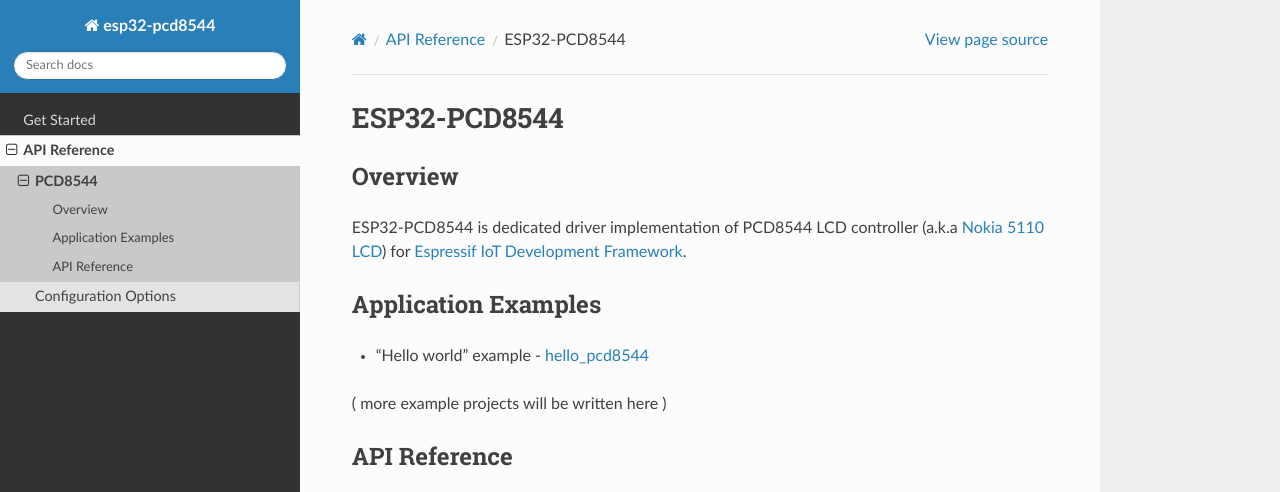
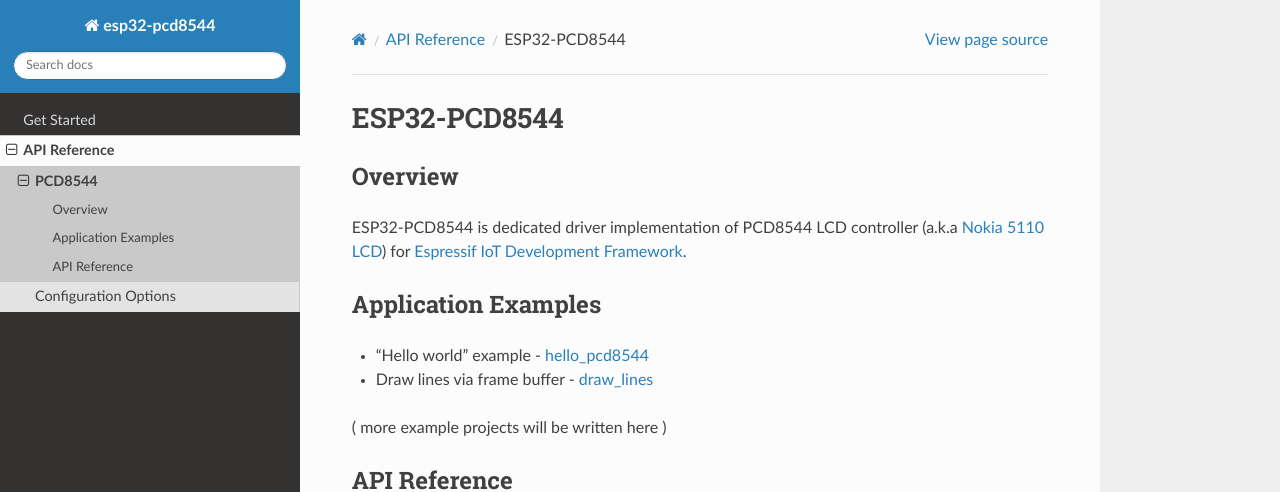
Before and after one commit to yanbe/esp32-pcd8544, a Sphinx documentation site: the page built from docs/api-reference/pcd8544/index.rst, in a window 1280 px wide and 933 px high, cut to the strip 0-492 px from the top of the window. Built offline with Sphinx 7.4.7 and the Read the Docs theme 2.0.0, drawn with Linux system fonts in a browser that asks for light colours.

Commit message:
added example codes for pcd8544_draw_line() and mentioned internal "frame buffer" in README

```diff
--- a/docs/api-reference/pcd8544/index.rst
+++ b/docs/api-reference/pcd8544/index.rst
@@ -10,6 +10,7 @@ Application Examples
 --------------------
 
 * "Hello world" example - `hello_pcd8544 <https://github.com/yanbe/esp32-pcd8544-examples/tree/master/examples/hello_pcd8544>`_
+* Draw lines via frame buffer - `draw_lines <https://github.com/yanbe/esp32-pcd8544-examples/tree/master/examples/draw_lines>`_
 
 ( more example projects will be written here )
 
```
